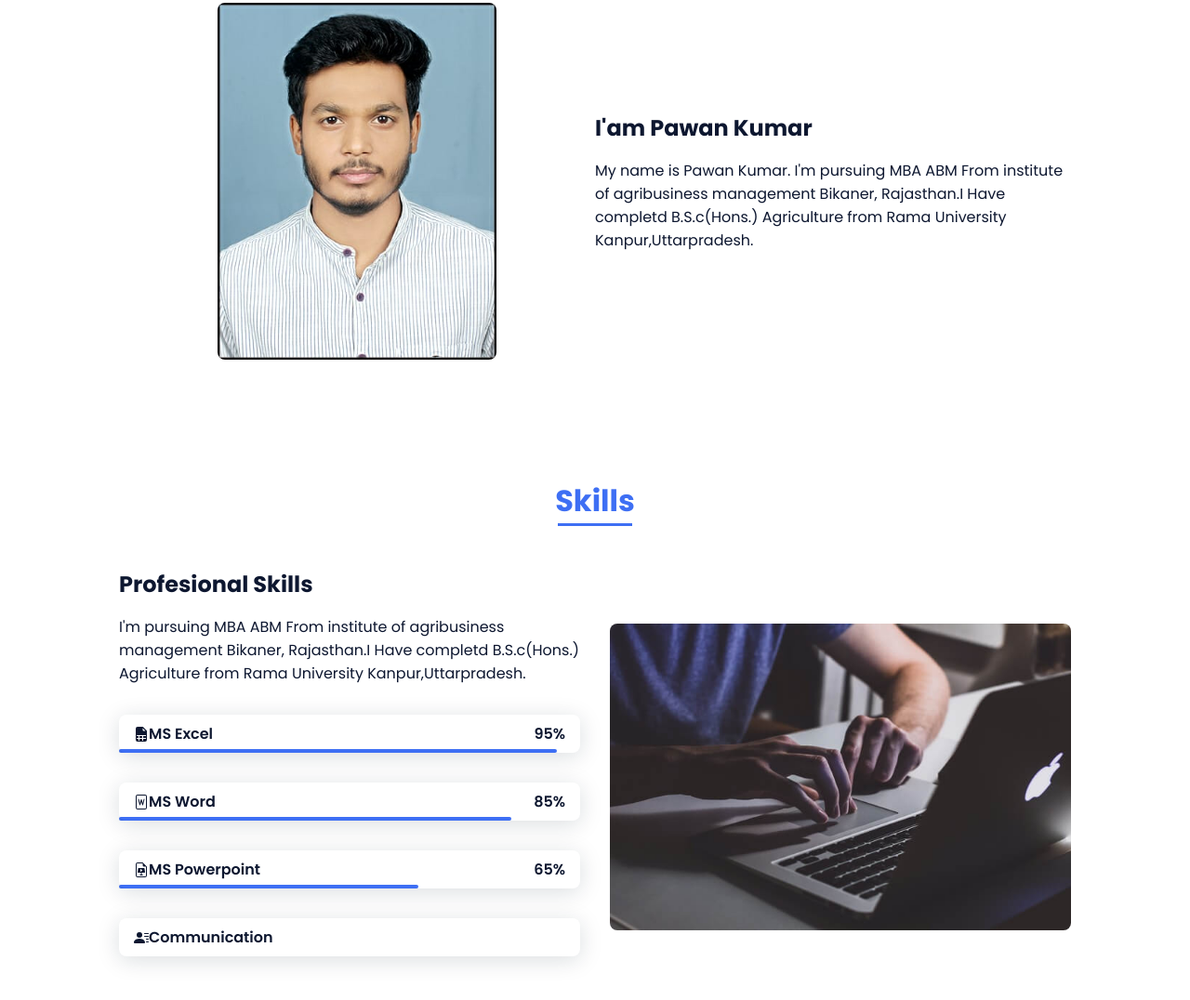
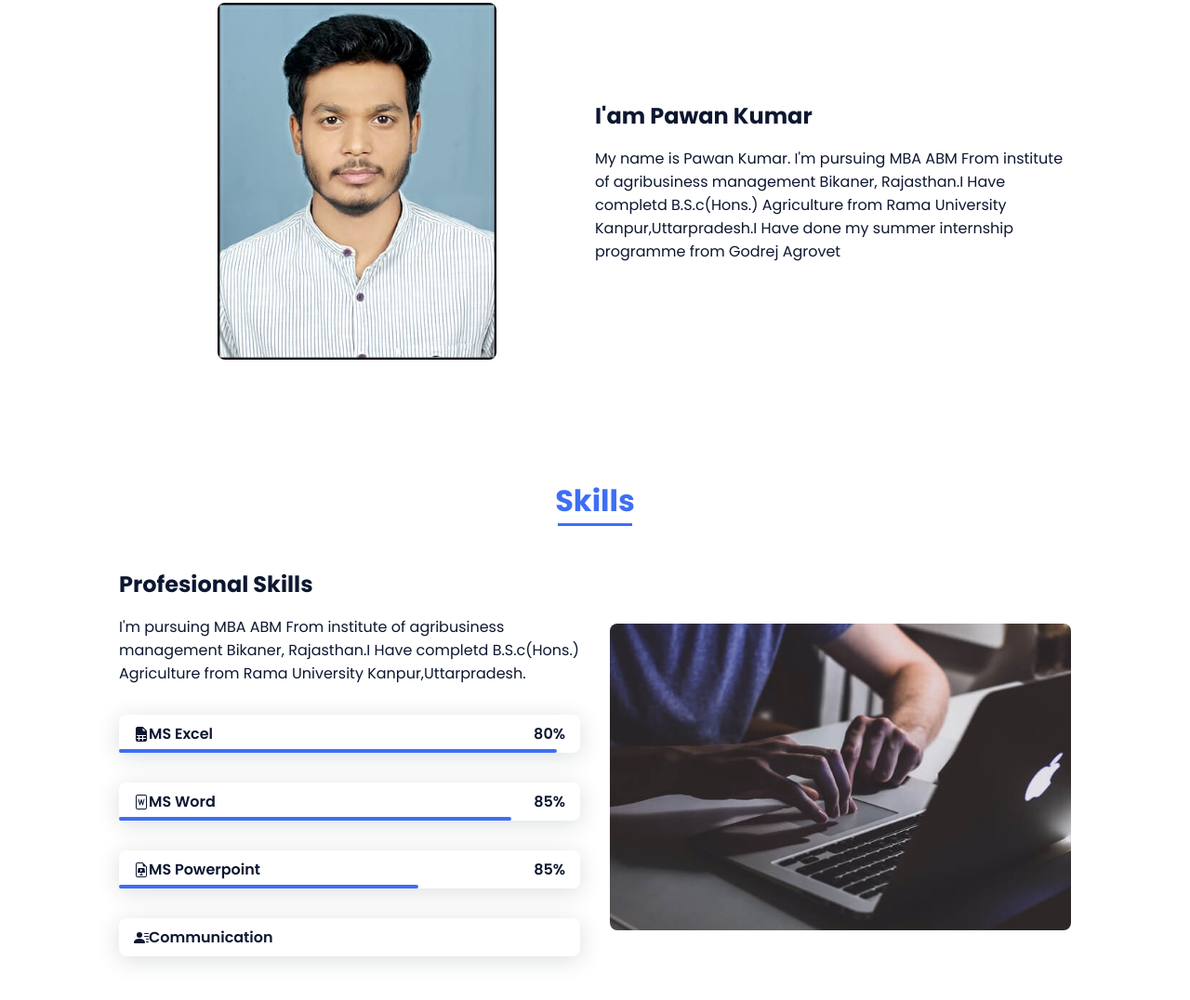
Before and after one commit to pawanMBA/portfolio-web, a plain HTML site: page index.html in a window 1280 px wide. Shown: the part 901-1977 px from the top of the page at 93% size. Drawn offline with nearby package versions, Linux system fonts and the light colour scheme.

Commit message:
Update index.html

```diff
--- a/index.html
+++ b/index.html
@@ -83,7 +83,7 @@
                     <h2 class="about__subtitle">I'am Pawan Kumar</h2>
                     <p class="about__text"> My name is Pawan Kumar. I'm pursuing MBA ABM From institute of agribusiness
                         management Bikaner, Rajasthan.I Have completd B.S.c(Hons.) Agriculture from Rama University
-                        Kanpur,Uttarpradesh.</p>
+                        Kanpur,Uttarpradesh.I Have done my summer internship programme from Godrej Agrovet </p>
                 </div>
             </div>
         </section>
@@ -112,7 +112,7 @@
 
                         </div>
                         <div>
-                            <span class="skills__percentage">95%</span>
+                            <span class="skills__percentage">80%</span>
                         </div>
                     </div>
                     <div class="skills__data">
@@ -148,7 +148,7 @@
 
                         </div>
                         <div>
-                            <span class="skills__percentage">65%</span>
+                            <span class="skills__percentage">85%</span>
                         </div>
                     </div>
                     <div class="skills__data">
```
